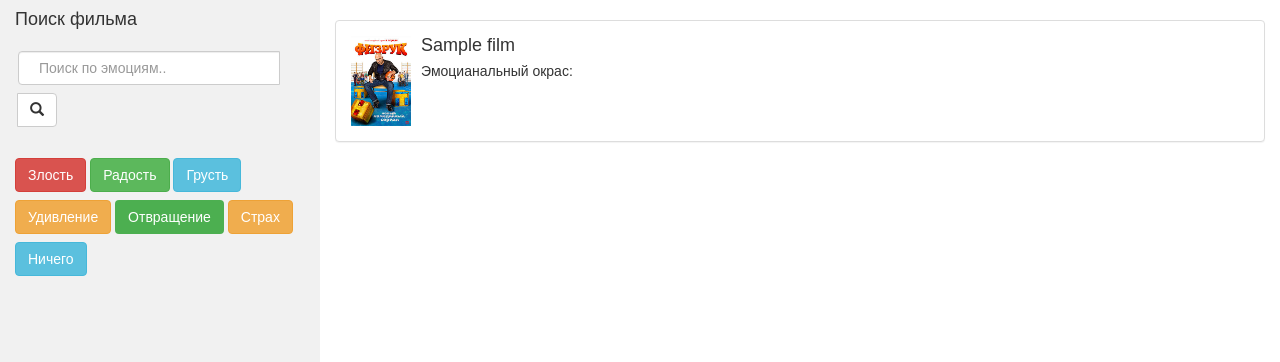
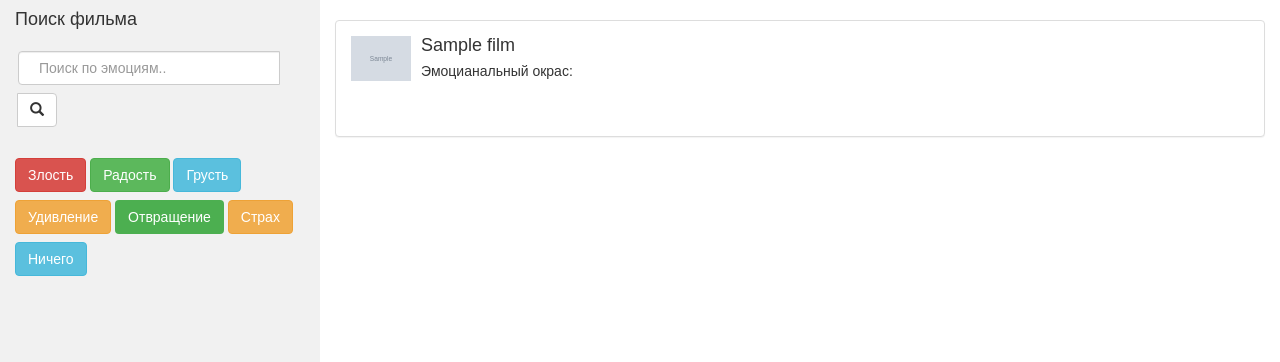
Before and after one commit to AlexNerru/SenseSearch, a Flask app: template templates/MainPage.html in a window 1280 px wide. Shown: the part 58-420 px from the top of the page. Run offline with Flask 2, Linux system fonts and the light colour scheme; the template is opened without the code that fills it: most values are stand-ins (such as "Sample title", 1, 10 or a date in 2020); grey boxes marked "Sample" are stand-in pictures; parts of the project's set-up code (start-up, migrations or seed data) failed here and were passed over; some libraries are stand-ins or nearby versions.

Commit message:
Main page change

```diff
--- a/templates/MainPage.html
+++ b/templates/MainPage.html
@@ -184,7 +184,7 @@
         <div class="panel-body">
           <div class="media">
             <div class="media-left">
-              <img src="../static/imgs/физрук.jpeg" class="media-object" style="width:60px">
+              <img src={{film.img_url}} class="media-object" style="width:60px">
             </div>
 
             <div class="media-body">
```
Also changed, not shown: 1 other file.
